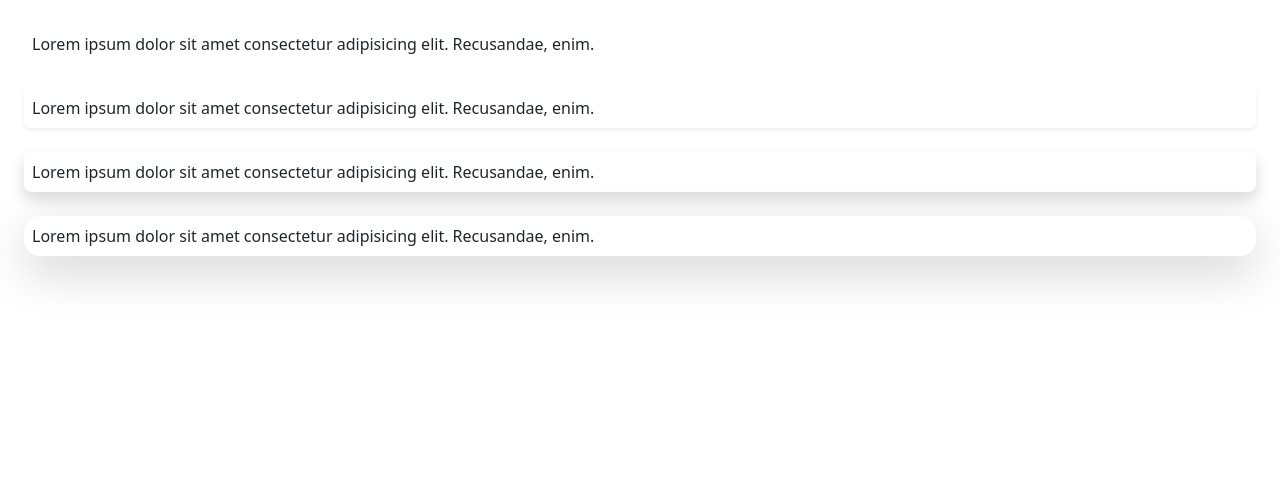
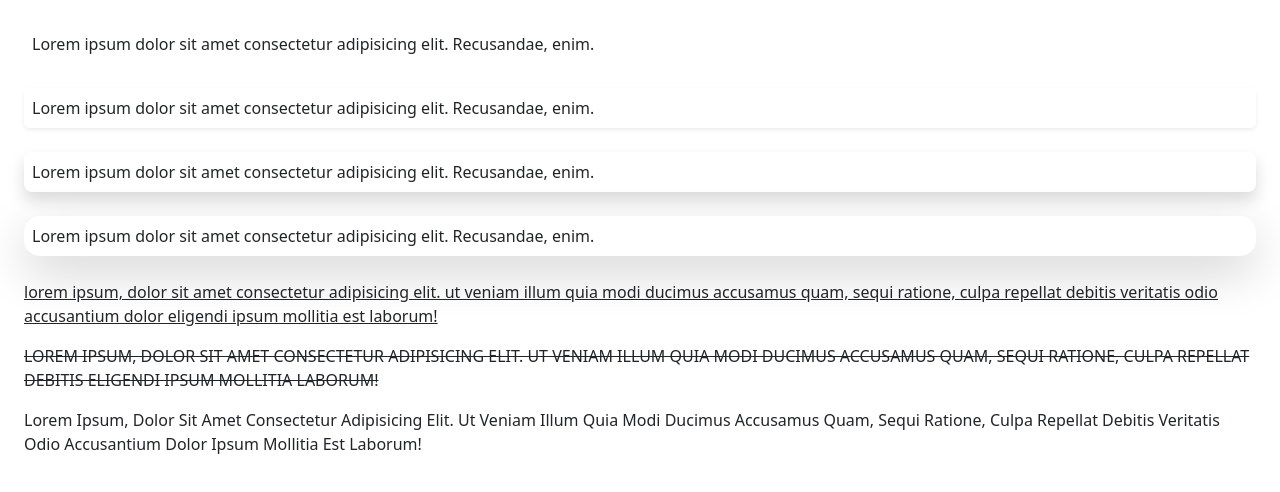
Before and after one commit to hoodaddeveloper/Bootstrap-Sandbox, a plain HTML site: page index-1.html in a window 1280 px wide. Drawn offline with nearby package versions, Linux system fonts and the light colour scheme.

Commit message:
Text decoration

```diff
--- a/index-1.html
+++ b/index-1.html
@@ -21,6 +21,20 @@
   <div class="p-2 m-4 shadow-lg rounded-4">Lorem ipsum dolor sit amet consectetur adipisicing elit. Recusandae, enim.
   </div>
 
+  <p class="px-4 text-lowercase text-decoration-underline">Lorem ipsum, dolor sit amet consectetur adipisicing elit. Ut
+    veniam illum quia modi
+    ducimus accusamus quam, sequi
+    ratione, culpa repellat debitis veritatis odio accusantium dolor eligendi ipsum mollitia est laborum!</p>
+
+  <p class="px-4 text-uppercase text-decoration-line-through">Lorem ipsum, dolor sit amet consectetur adipisicing elit.
+    Ut veniam illum quia modi
+    ducimus accusamus quam, sequi
+    ratione, culpa repellat debitis eligendi ipsum mollitia laborum!</p>
+
+  <p class="px-4 text-capitalize">Lorem ipsum, dolor sit amet consectetur adipisicing elit. Ut veniam illum quia modi
+    ducimus accusamus quam, sequi
+    ratione, culpa repellat debitis veritatis odio accusantium dolor ipsum mollitia est laborum!</p>
+
   <!-- Bootstrap JavaScript Libraries -->
   <script src="https://cdn.jsdelivr.net/npm/@popperjs/core@2.11.8/dist/umd/popper.min.js"
     integrity="sha384-I7E8VVD/ismYTF4hNIPjVp/Zjvgyol6VFvRkX/vR+Vc4jQkC+hVqc2pM8ODewa9r"
```
